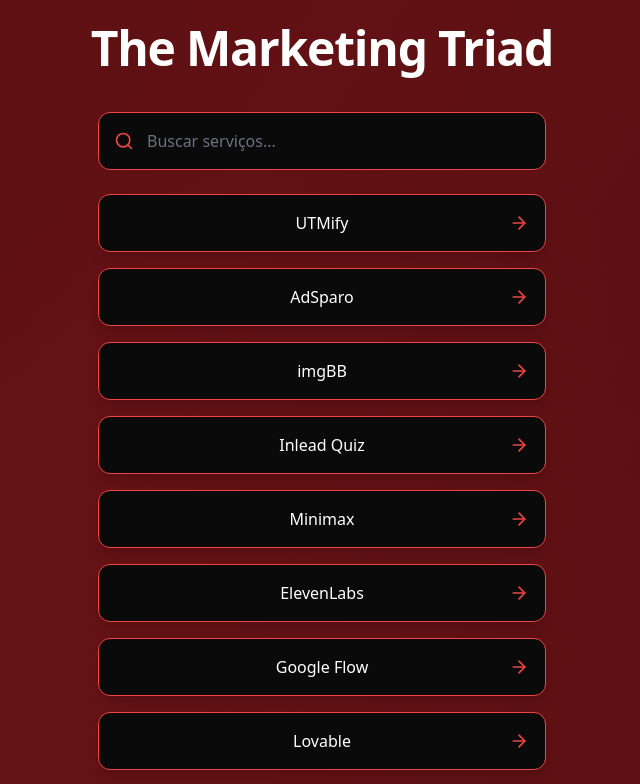
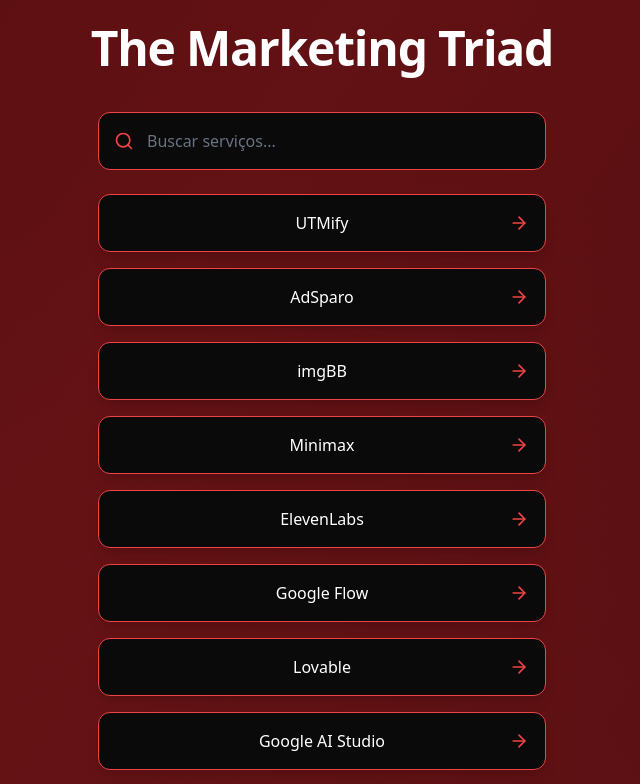
Before and after one commit to lucasfdrosa07-ship-it/hublink, a React (Vite) app: page / in a window 1280 px wide. Shown: the top 784 px of the page, without its empty margins (318-958 px from the left). Built offline with nearby package versions, Linux system fonts and the light colour scheme.

Commit message:
Update App.tsx

```diff
--- a/src/App.tsx
+++ b/src/App.tsx
@@ -11,7 +11,6 @@
   { label: "UTMify", url: "https://app.utmify.com.br/dashboards/69e43570a62db66aa662c8e8/resumo/" },
   { label: "AdSparo", url: "https://adsparo.com/overview/login.php" },
   { label: "imgBB", url: "https://imgbb.com/" },
-  { label: "Inlead Quiz", url: "https://inlead.digital/dashboard/" },
   { label: "Minimax", url: "https://www.minimax.io/audio" },
   { label: "ElevenLabs", url: "https://elevenlabs.io/app/home" },
   { label: "Google Flow", url: "https://labs.google/fx/pt/tools/flow" },
```
